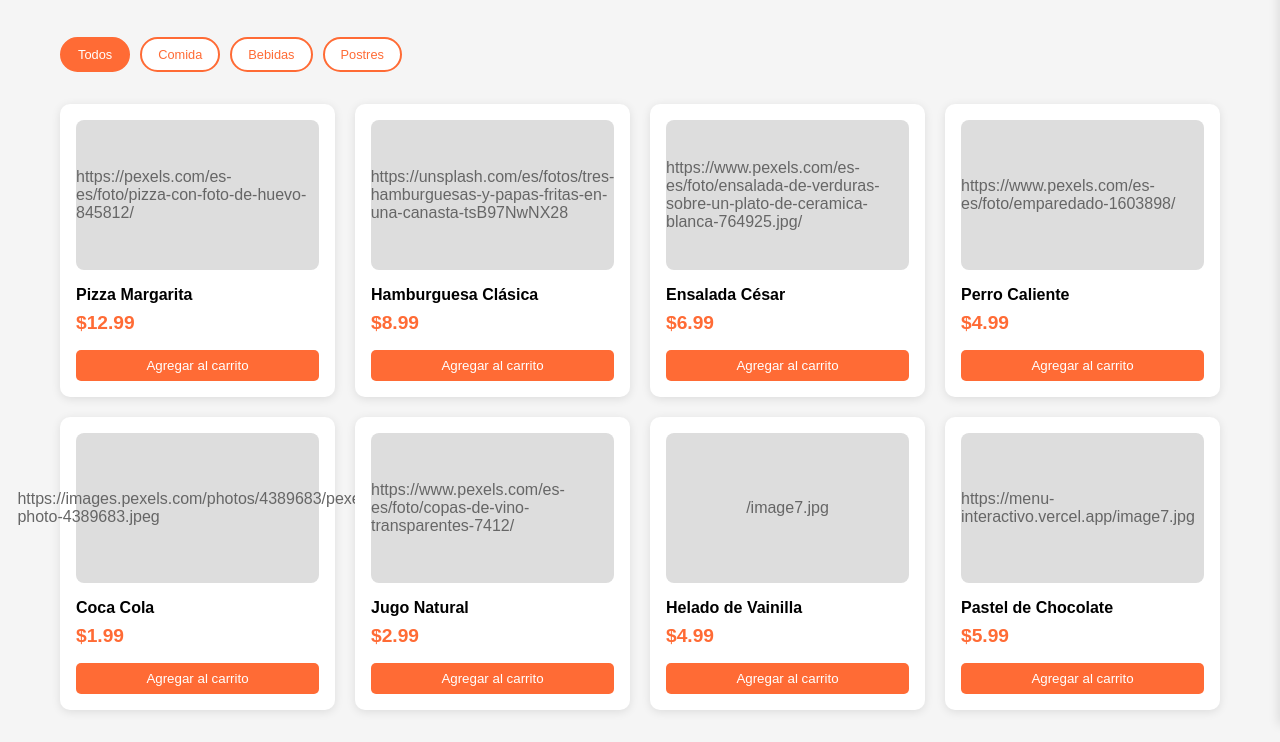
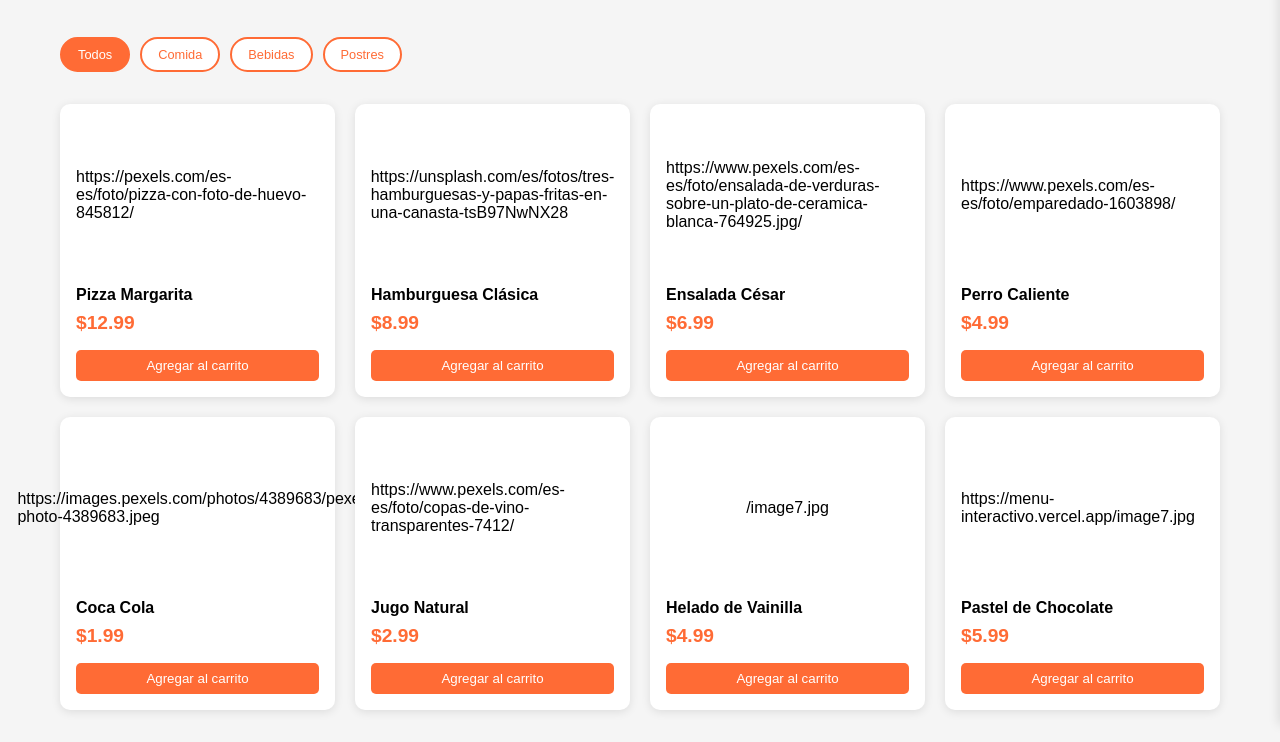
Before and after one commit to yampicode/Menu-Interactivo, a plain HTML site: page index.html in a window 1280 px wide. Shown: the part 75-817 px from the top of the page. Drawn offline with Linux system fonts and the light colour scheme.

Commit message:
Actualizar style.css

```diff
--- a/style.css
+++ b/style.css
@@ -94,13 +94,13 @@ body {
 .product-image {
     width: 100%;
     height: 150px;
-    background: #ddd;
+    background: ;
     border-radius: 8px;
     margin-bottom: 1rem;
     display: flex;
     align-items: center;
     justify-content: center;
-    color: #666;
+    color: ;
 }
 
 .product-title {
```
